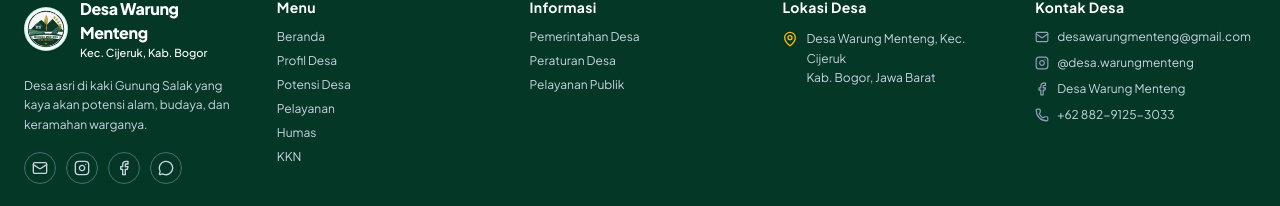
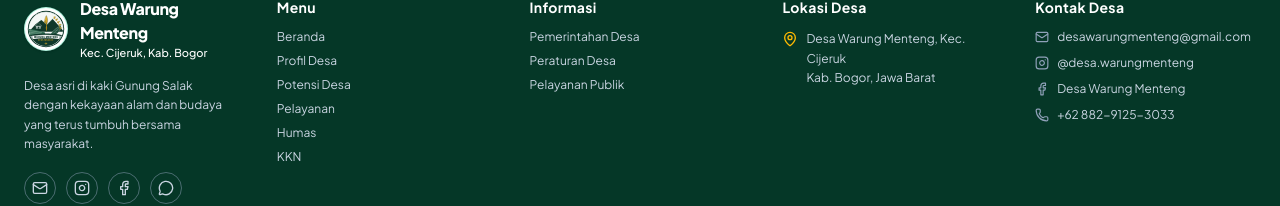
Before and after one commit to akhdan0609/Smart-Village, a React (Vite) app: page / in a window 1280 px wide. Shown: the part 1208-1414 px from the top of the page. Built offline with nearby package versions, Linux system fonts and the light colour scheme; a web font is replaced by a local one.

Commit message:
Samakan teks footer beranda dengan hero beranda

```diff
--- a/src/components/layout/Footer.tsx
+++ b/src/components/layout/Footer.tsx
@@ -59,7 +59,7 @@ export const Footer: React.FC<FooterProps> = ({ onNavigate, onOpenLoginModal })
             </div>
 
             <p className="text-xs text-slate-300 leading-relaxed font-normal">
-              Desa asri di kaki Gunung Salak yang kaya akan potensi alam, budaya, dan keramahan warganya.
+              Desa asri di kaki Gunung Salak dengan kekayaan alam dan budaya yang terus tumbuh bersama masyarakat.
             </p>
 
             {/* Social Icons (Circles) */}
```
